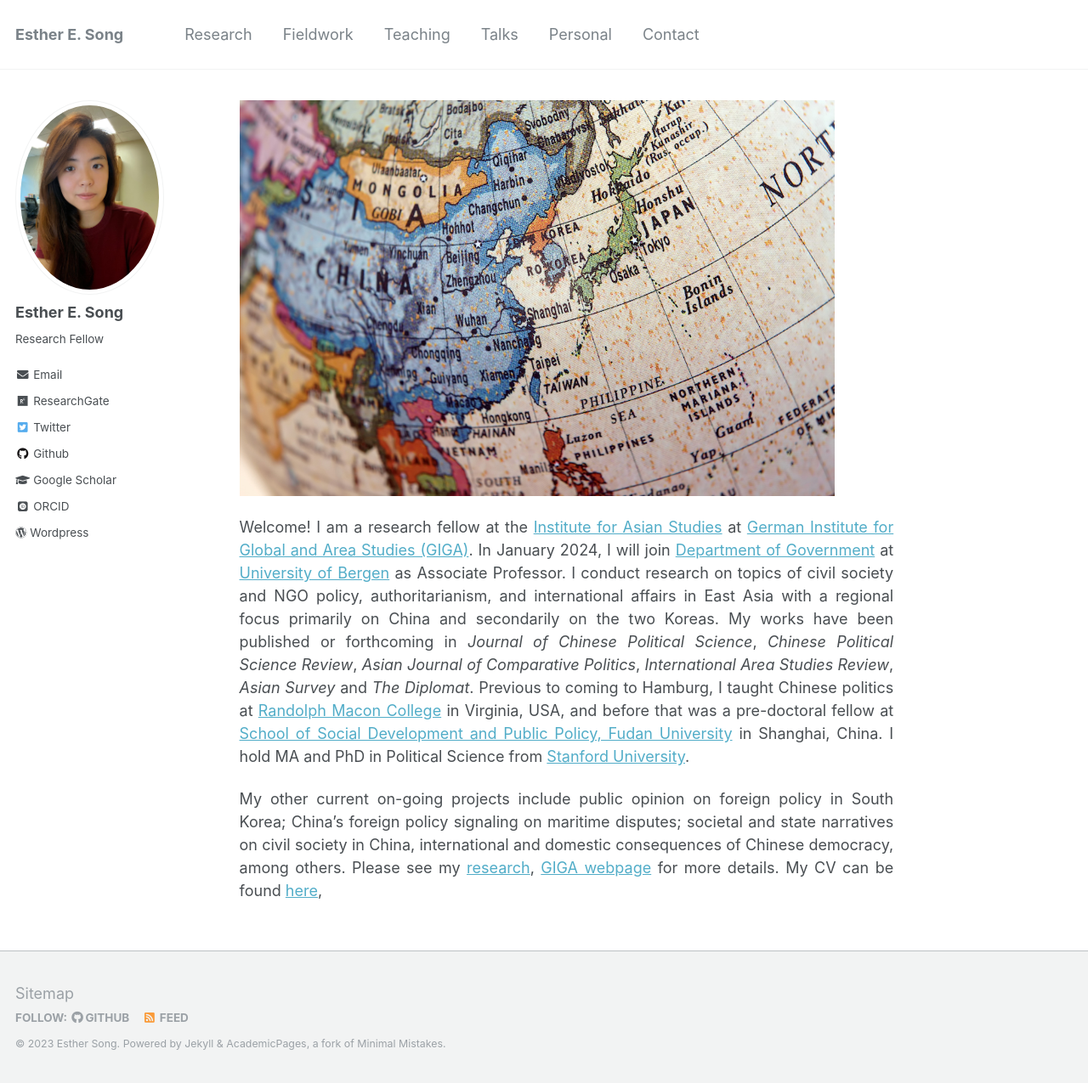
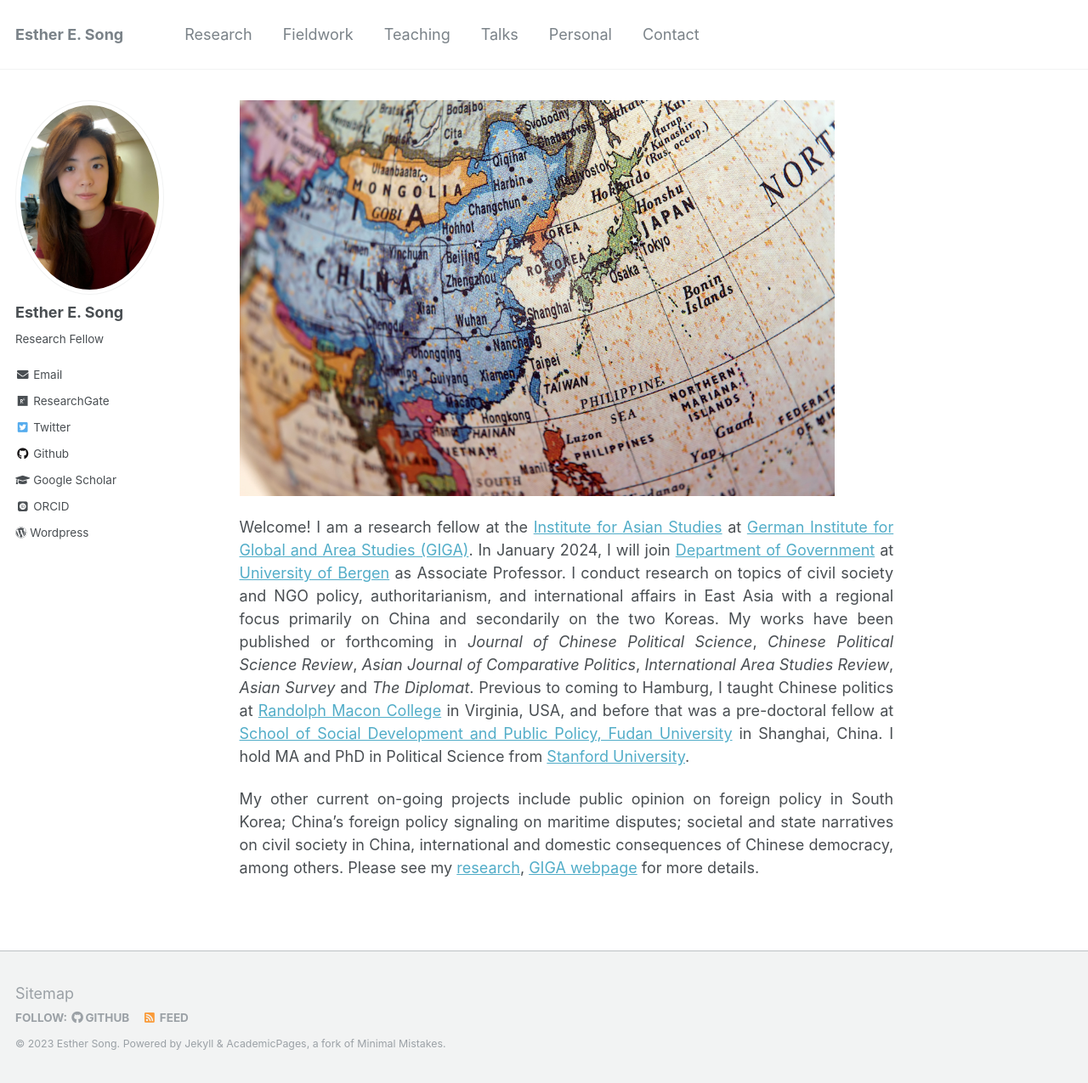
Before and after one commit to ehsong/ehsong.github.io, a Jekyll site: the page built from _pages/about.md, in a window 1280 px wide and 1275 px high. Shown: the whole window at 85% size. Built offline with Jekyll 4.4.1, drawn with Linux system fonts in a browser that asks for light colours; some web fonts are replaced.

Commit message:
Update about.md

```diff
--- a/_pages/about.md
+++ b/_pages/about.md
@@ -11,4 +11,4 @@ redirect_from:
 
 Welcome! I am a research fellow at the [Institute for Asian Studies](https://www.giga-hamburg.de/en/institutes/giga-institute-for-asian-studies/) at [German Institute for Global and Area Studies (GIGA)](https://www.giga-hamburg.de/en/). In January 2024, I will join [Department of Government](https://www.uib.no/en/gov) at [University of Bergen](https://www.uib.no/en) as Associate Professor. I conduct research on topics of civil society and NGO policy, authoritarianism, and international affairs in East Asia with a regional focus primarily on China and secondarily on the two Koreas. My works have been published or forthcoming in *Journal of Chinese Political Science*, *Chinese Political Science Review*, *Asian Journal of Comparative Politics*, *International Area Studies Review*, *Asian Survey* and *The Diplomat*. Previous to coming to Hamburg, I taught Chinese politics at [Randolph Macon College](https://www.rmc.edu/) in Virginia, USA, and before that was a pre-doctoral fellow at [School of Social Development and Public Policy, Fudan University](https://www.fudan.edu.cn/en/2019/0514/c295a96700/page.htm) in Shanghai, China. I hold MA and PhD in Political Science from [Stanford University](https://stanford.edu).
 
-My other current on-going projects include public opinion on foreign policy in South Korea; China's foreign policy signaling on maritime disputes; societal and state narratives on civil society in China, international and domestic consequences of Chinese democracy, among others. Please see my [research](https://ehsong.github.io/research/), [GIGA webpage](https://www.giga-hamburg.de/en/the-giga/team/song-esther) for more details. My CV can be found [here](https://drive.google.com/file/d/1GQowxB4YahskbgbfspZm_1fb38Iwo6aV/view?usp=share_link),
+My other current on-going projects include public opinion on foreign policy in South Korea; China's foreign policy signaling on maritime disputes; societal and state narratives on civil society in China, international and domestic consequences of Chinese democracy, among others. Please see my [research](https://ehsong.github.io/research/), [GIGA webpage](https://www.giga-hamburg.de/en/the-giga/team/song-esther) for more details.
```
